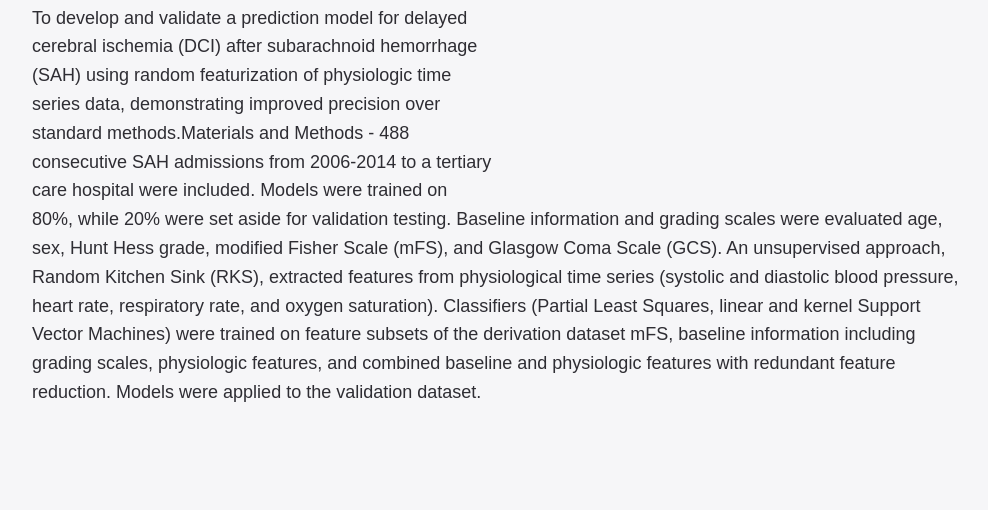
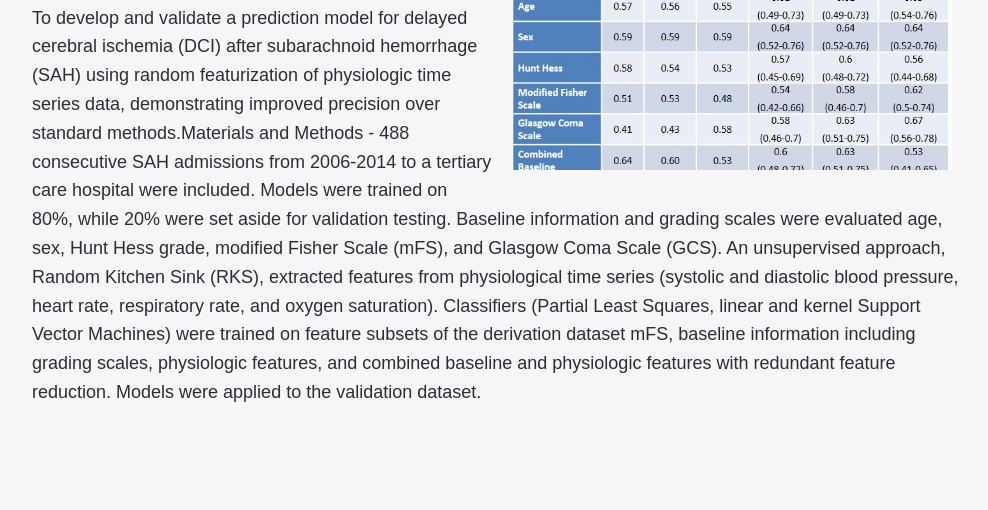
Before and after one commit to soojinparklab/soojinparklab.github.io, a plain HTML site: page courses/temp_course/index.html in a window 1280 px wide. Shown: the part 290-800 px from the top of the page, without its empty margins (148-1136 px from the left). Drawn offline with Linux system fonts and the light colour scheme.

Commit message:
Update index.html

```diff
--- a/courses/temp_course/index.html
+++ b/courses/temp_course/index.html
@@ -25,7 +25,7 @@
 </header>
 
 <section class="course_section">
-  <div style="background-image: url(soojinparklab.github.io/assets/img/predicting_dci.jpg" class="course_image"></div>
+  <div style="background-image: url(/assets/img/predicting_dci.jpg" class="course_image"></div>
   <h1>Predicting DCI</h1>
   <div class="course_description">
     To develop and validate a prediction model for delayed cerebral ischemia (DCI) after subarachnoid hemorrhage (SAH) using random featurization of physiologic time series data, demonstrating improved precision over standard methods.Materials and Methods - 488 consecutive SAH admissions from 2006-2014 to a tertiary care hospital were included. Models were trained on 80%, while 20% were set aside for validation testing. Baseline information and grading scales were evaluated age, sex, Hunt Hess grade, modified Fisher Scale (mFS), and Glasgow Coma Scale (GCS). An unsupervised approach, Random Kitchen Sink (RKS), extracted features from physiological time series (systolic and diastolic blood pressure, heart rate, respiratory rate, and oxygen saturation). Classifiers (Partial Least Squares, linear and kernel Support Vector Machines) were trained on feature subsets of the derivation dataset mFS, baseline information including grading scales, physiologic features, and combined baseline and physiologic features with redundant feature reduction. Models were applied to the validation dataset.
```
